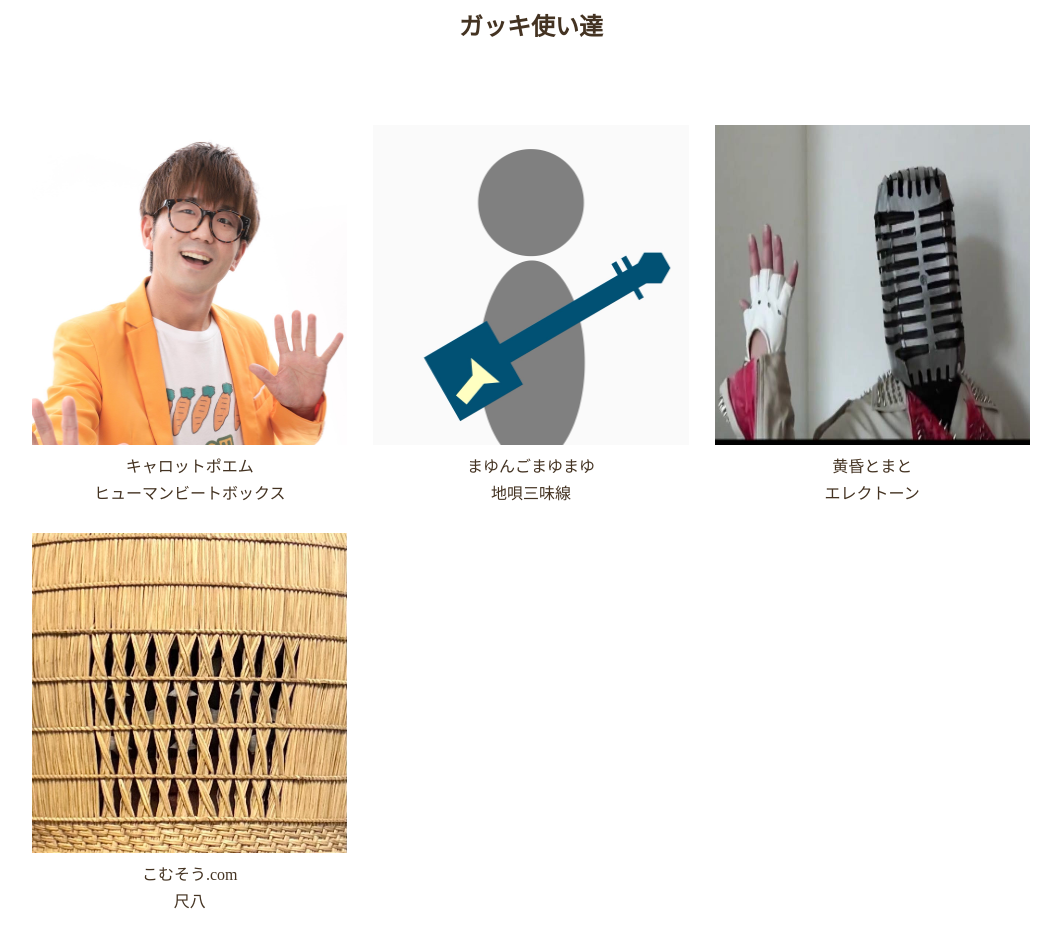
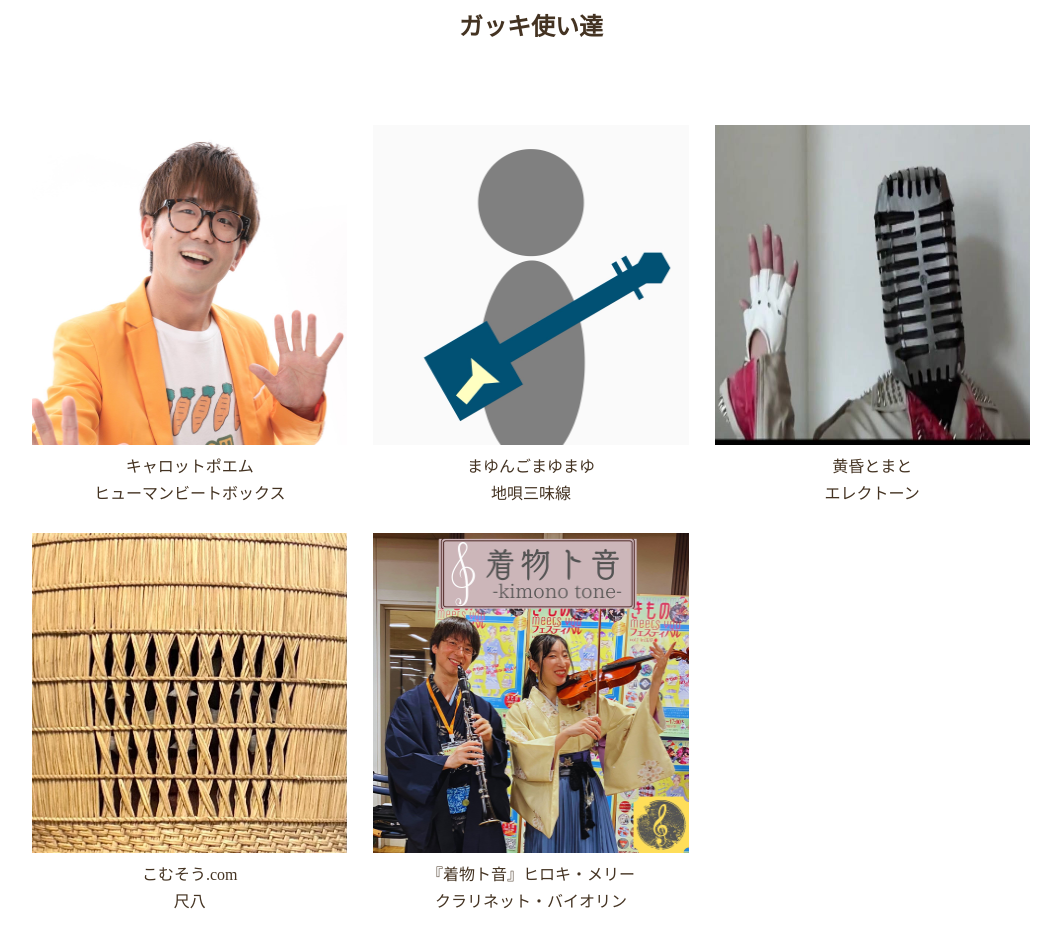
Before and after one commit to MasaNakamura-ctrl/gakkiTsukai, a plain HTML site: page casts.html in a window 1280 px wide. Shown: the part 67-1014 px from the top of the page, without its empty margins (109-1170 px from the left). Drawn offline with Linux system fonts and the light colour scheme; some packages are replaced by stand-ins of ours.

Commit message:
Update:出演者追加

```diff
--- a/casts.html
+++ b/casts.html
@@ -45,6 +45,11 @@
                 <p>こむそう.com<br>
                     尺八</p>
             </div>
+            <div class="member">
+                <img src="./images/kimono.jpg" width="320" height="320">
+                <p>『着物ト音』ヒロキ・メリー<br>
+                    クラリネット・バイオリン</p>
+            </div>
         </div>
     </body>
 </html>
```
Also changed, not shown: images/flier.jpg, images/kimono.jpg (added).
